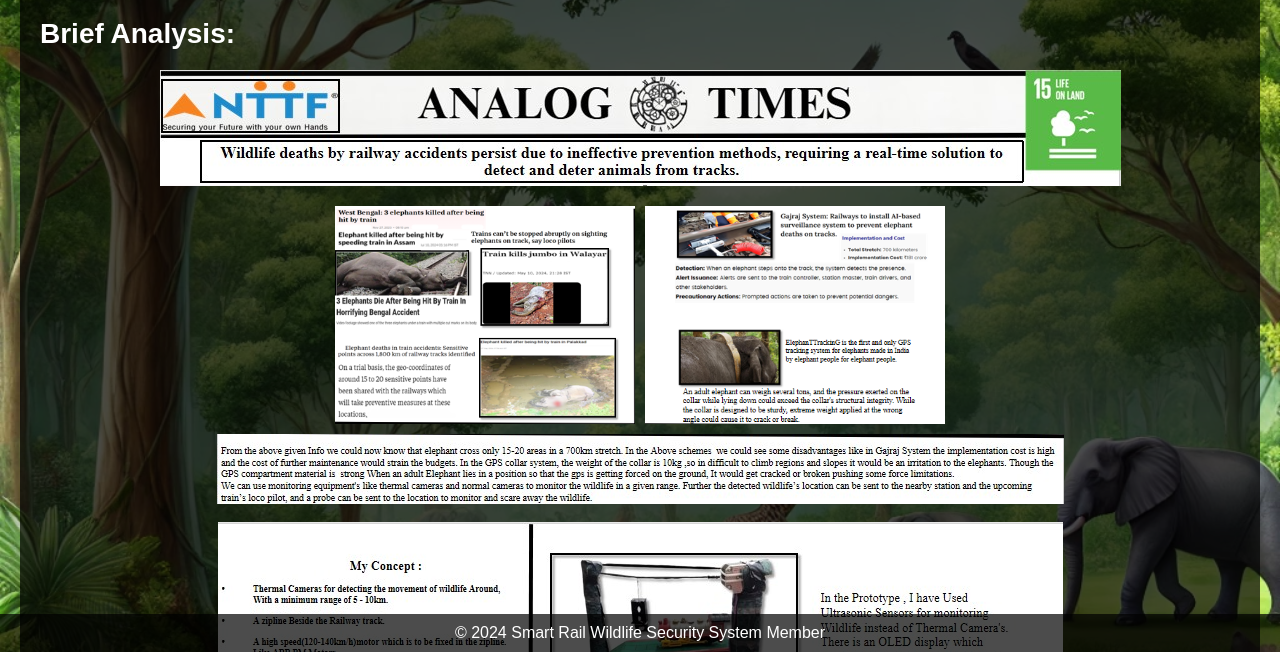
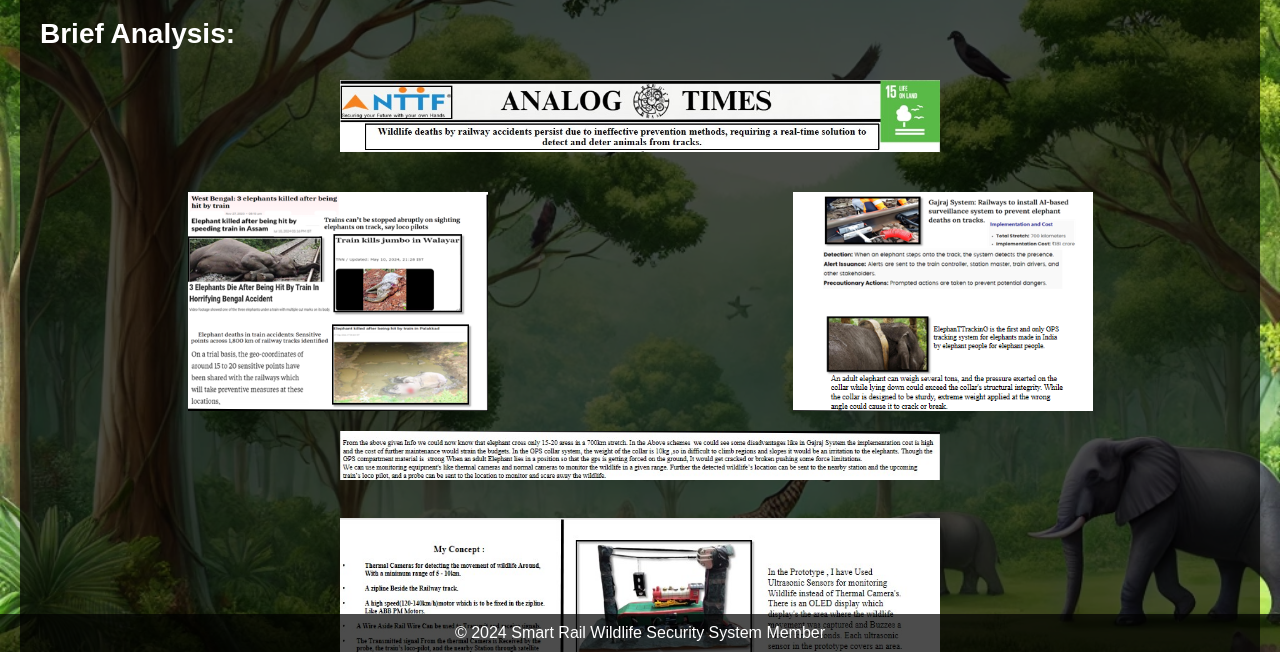
Before and after one commit to Anirudh-sha/Smart-Rail-Wildlife-Security-System, a plain HTML site: page index.html in a window 1280 px wide. Shown: the part 148-800 px from the top of the page. Drawn offline with Linux system fonts and the light colour scheme; a script that the page names is missing.

Commit message:
Update style1.css

```diff
--- a/style1.css
+++ b/style1.css
@@ -11,34 +11,38 @@
     margin: 20px;
 }
 
-/* Style for the big image (1.jpg) */
-.big-image {
-    width: calc(100% - 40px); /* Ensure it aligns with other images */
-    max-width: 600px;
+/* Main style for all images */
+img {
+    width: 100%; /* Full width of container */
+    max-width: 600px; /* Consistent max width for alignment */
     height: auto;
-    margin: 0 auto 10px; /* Center-align with bottom margin */
+    margin: 10px auto; /* Centers images with margin */
 }
 
-/* Style for the smaller images (2.jpg, 3.jpg, etc.) */
+/* Specific style for layout consistency */
+.big-image,
+.small-images-layout img {
+    width: calc(100% - 40px); /* Ensures alignment across images */
+    max-width: 600px;
+}
+
 .small-images-layout {
     display: flex;
     flex-wrap: wrap;
-    justify-content: center;
     gap: 10px; /* Space between images */
+    justify-content: center; /* Center-aligns small images */
 }
 
 .small-images-layout img {
-    width: calc(50% - 10px); /* Two images per row, with spacing */
+    width: calc(50% - 10px); /* Each small image takes 50% of row */
     max-width: 300px;
-    height: auto;
-    margin-bottom: 10px;
 }
 
-/* Media query to ensure responsiveness */
+/* Responsive handling */
 @media (max-width: 768px) {
     .big-image,
     .small-images-layout img {
         width: 100%; /* Full-width on smaller screens */
-        margin: 0 auto;
+        margin: 10px 0;
     }
 }
```
